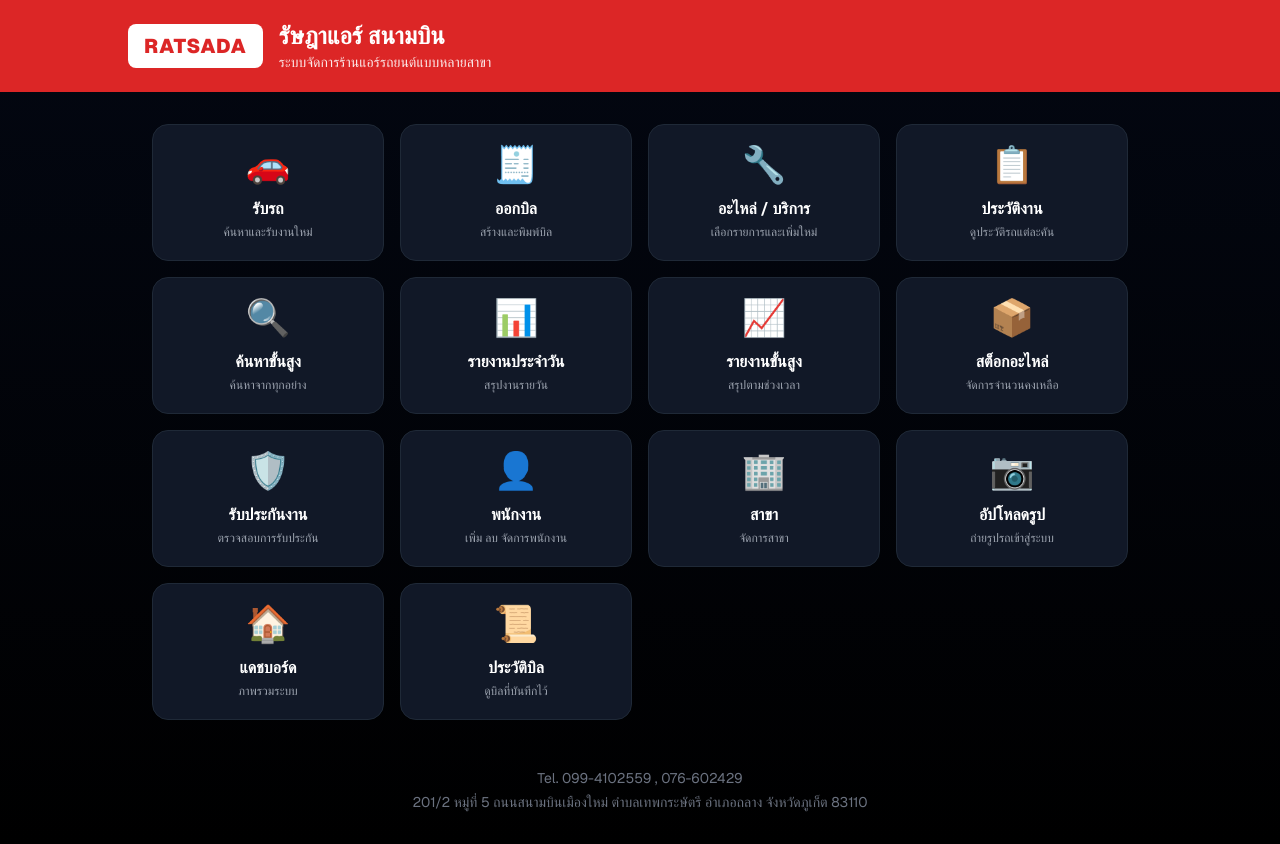
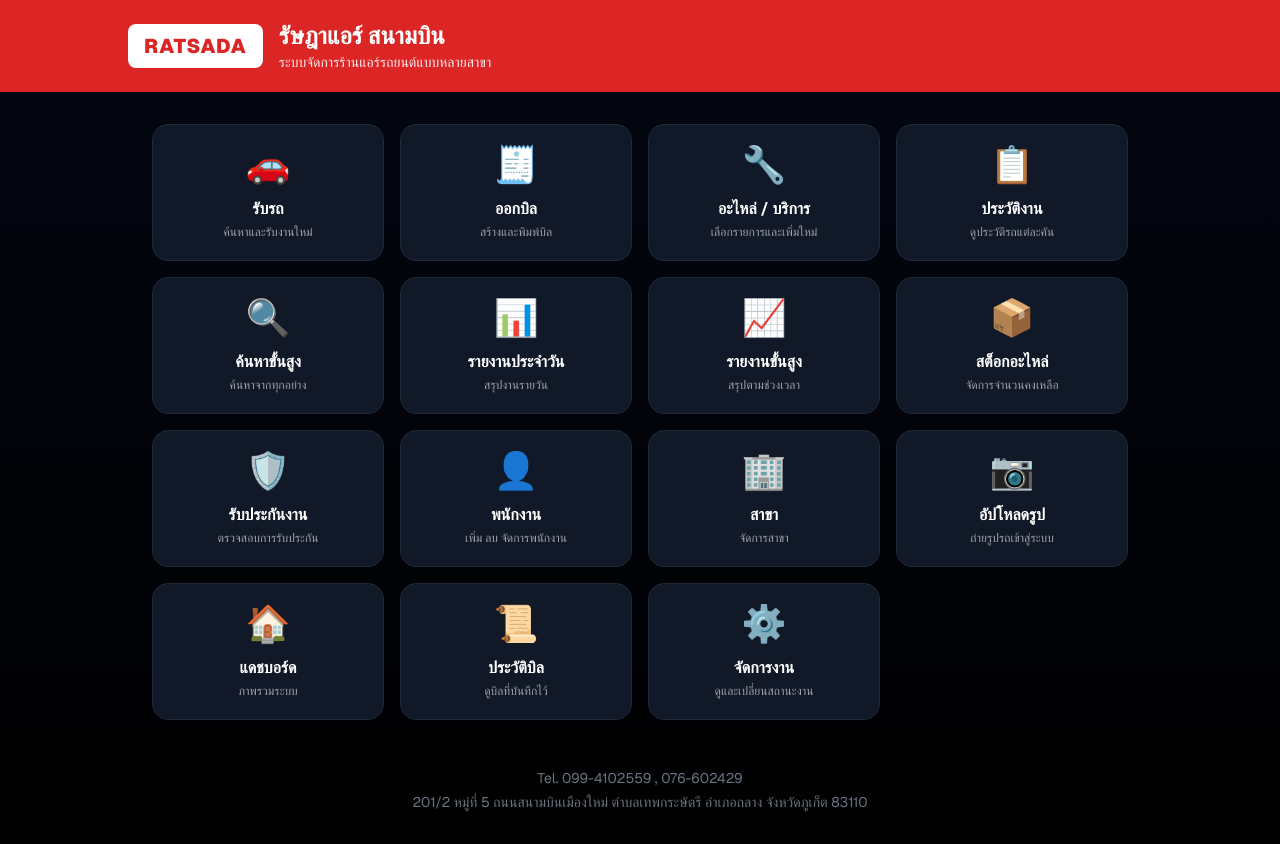
Before and after one commit to nutsumarketing69-sketch/land-finance, a Next.js app: page / in a window 1280 px wide. Built offline with nearby package versions, Linux system fonts and the light colour scheme.

Commit message:
Update page.tsx

```diff
--- a/app/page.tsx
+++ b/app/page.tsx
@@ -14,6 +14,7 @@ export default function HomePage() {
     { name: 'อัปโหลดรูป', desc: 'ถ่ายรูปรถเข้าสู่ระบบ', href: '/upload', icon: '📷' },
     { name: 'แดชบอร์ด', desc: 'ภาพรวมระบบ', href: '/dashboard', icon: '🏠' },
     { name: 'ประวัติบิล', desc: 'ดูบิลที่บันทึกไว้', href: '/bills', icon: '📜' },
+    { name: 'จัดการงาน', desc: 'ดูและเปลี่ยนสถานะงาน', href: '/jobs', icon: '⚙️' },
   ]
 
   return (
```
